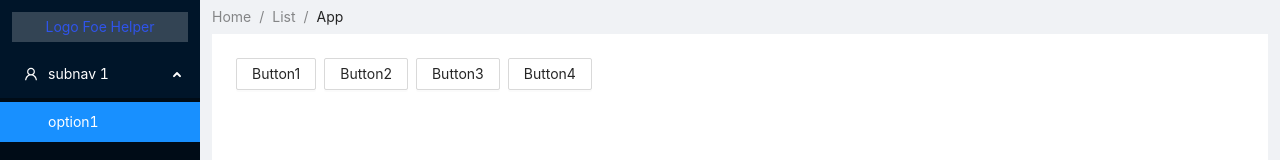
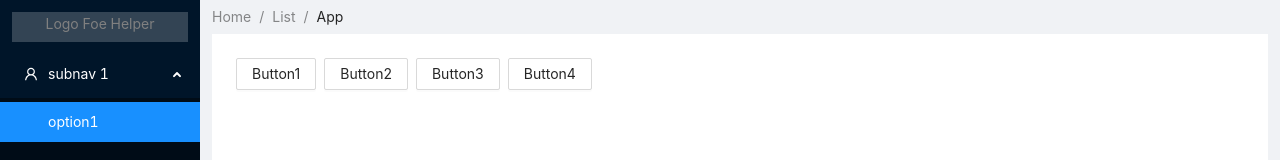
Before and after one commit to LasGIS/FoeHelp, a React (Create React App) app in the folder frontend/: page / in a window 1280 px wide. Shown: the top 160 px of the page. Built offline with nearby package versions, Linux system fonts and the light colour scheme.

Commit message:
style correction

```diff
--- a/frontend/src/App.css
+++ b/frontend/src/App.css
@@ -7,12 +7,11 @@
   margin: 12px;
   float: left;
   text-align: center;
-  align-content: center;
-  /*line-height: 28px;*/
 }
 
 .logo > span {
-  color: #2f54eb;
+  color: #808080;
+  vertical-align: middle;
 }
 
 .site-left-menu {
```
